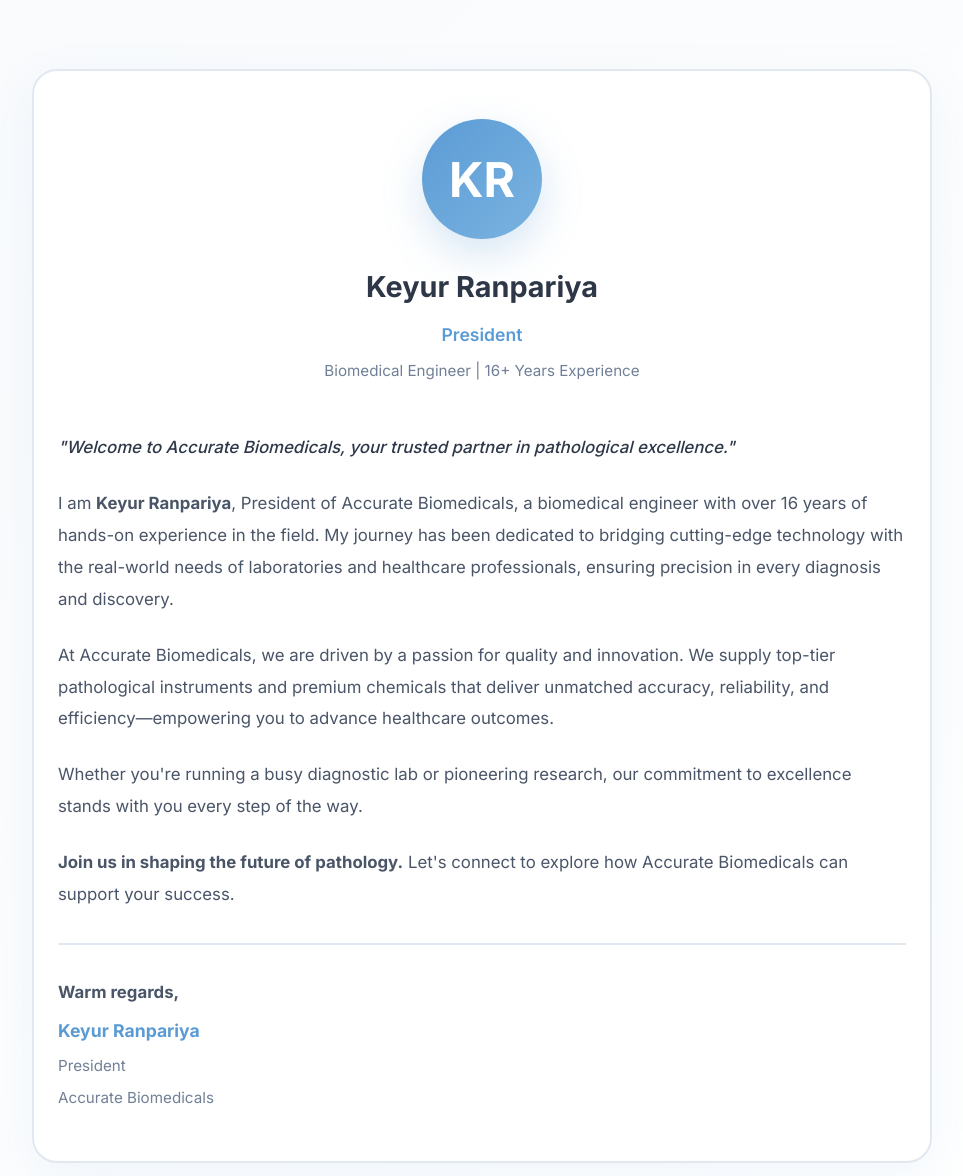
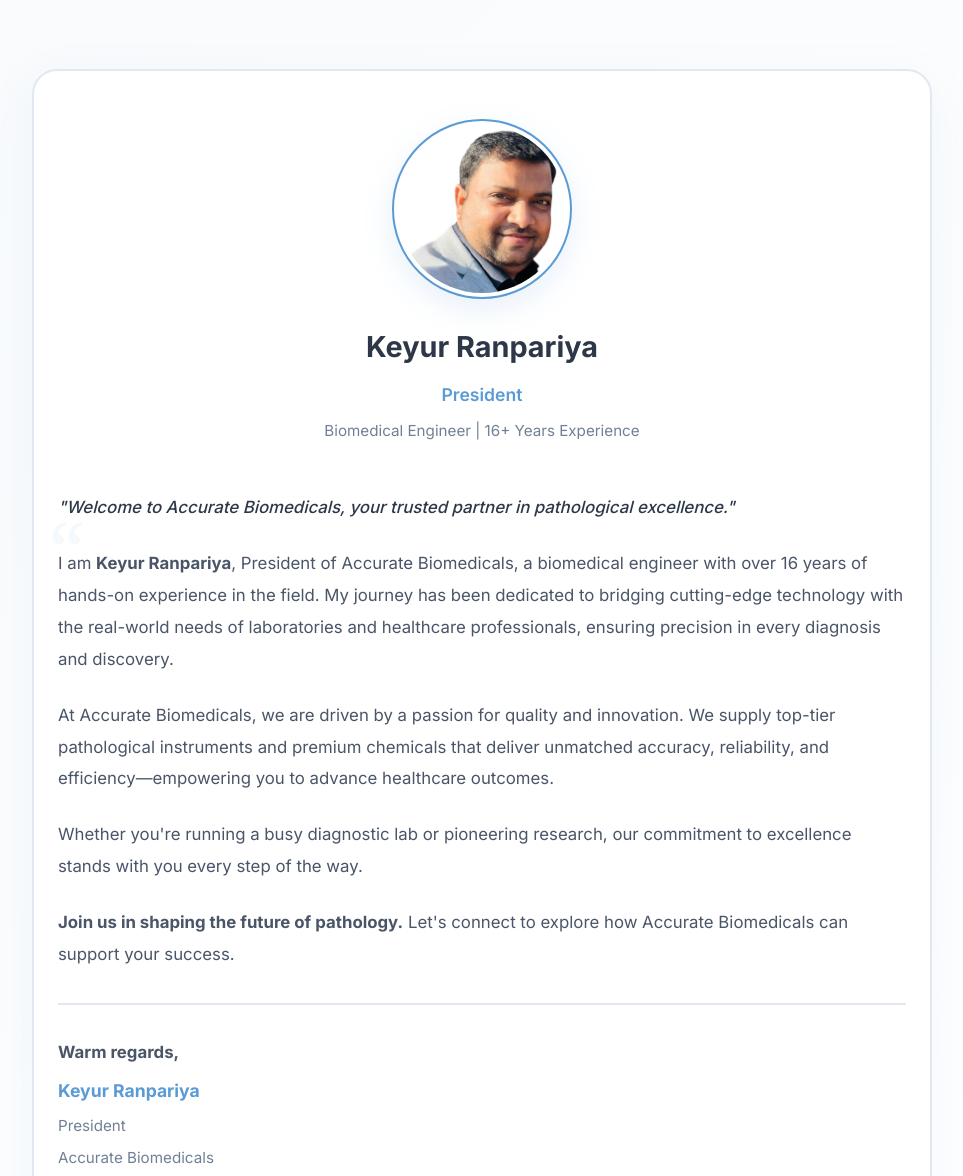
Before and after one commit to Parth879/BIO, a plain HTML site: page about.html in a window 1280 px wide. Shown: the part 4069-5245 px from the top of the page, without its empty margins (158-1121 px from the left). Drawn offline with Linux system fonts and the light colour scheme.

Commit message:
profile about page updated

```diff
--- a/about.html
+++ b/about.html
@@ -208,8 +208,9 @@
                 <!-- President Info -->
                 <div style="text-align: center; margin-bottom: 3rem;">
                     <div
-                        style="width: 120px; height: 120px; background: linear-gradient(135deg, var(--primary-blue), var(--primary-blue-light)); border-radius: 50%; display: flex; align-items: center; justify-content: center; margin: 0 auto 1.5rem; box-shadow: 0 15px 40px rgba(91, 155, 213, 0.25);">
-                        <span style="font-size: 3rem; color: white; font-weight: bold;">KR</span>
+                        style="width: 180px; height: 180px; margin: 0 auto 1.5rem; position: relative; border-radius: 50%; padding: 4px; border: 2px solid var(--primary-blue); box-shadow: 0 10px 30px rgba(91, 155, 213, 0.15); background: white;">
+                        <img src="images/profile image.png" alt="Keyur Ranpariya"
+                             style="width: 100%; height: 100%; object-fit: cover; border-radius: 50%; display: block;transform: scaleX(-1);">
                     </div>
                     <h3 style="color: var(--text-dark); font-size: 1.8rem; margin-bottom: 0.5rem; font-weight: 700;">
                         Keyur Ranpariya</h3>
@@ -220,8 +221,9 @@
                 </div>
 
                 <!-- Message -->
-                <div style="color: var(--text-medium); font-size: 1.05rem; line-height: 1.9;">
-                    <p style="margin-bottom: 1.5rem; font-style: italic; color: var(--text-dark); font-weight: 500;">
+                <div style="color: var(--text-medium); font-size: 1.05rem; line-height: 1.9; position: relative;">
+                    <div style="position: absolute; top: -20px; left: -10px; font-size: 5rem; color: var(--primary-blue-lightest); font-family: Georgia, serif; opacity: 0.5; z-index: 0; pointer-events: none;">&ldquo;</div>
+                    <p style="margin-bottom: 1.5rem; font-style: italic; color: var(--text-dark); font-weight: 500; position: relative; z-index: 1;">
                         "Welcome to Accurate Biomedicals, your trusted partner in pathological excellence."</p>
 
                     <p style="margin-bottom: 1.5rem;">I am <strong>Keyur Ranpariya</strong>, President of Accurate
```
Also changed, not shown: images/profile image.png (added).
